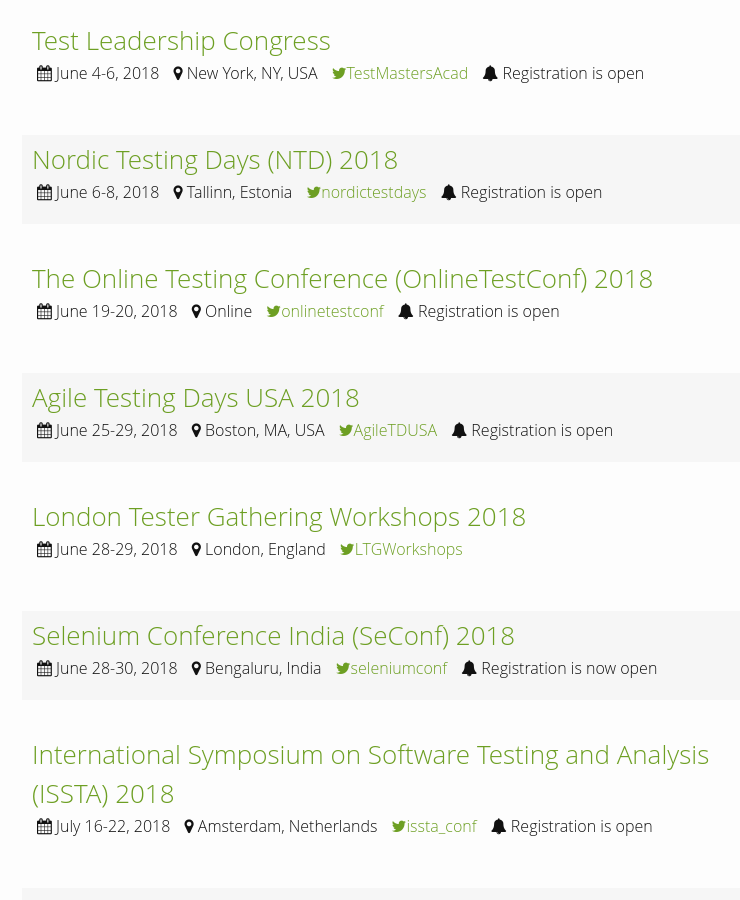
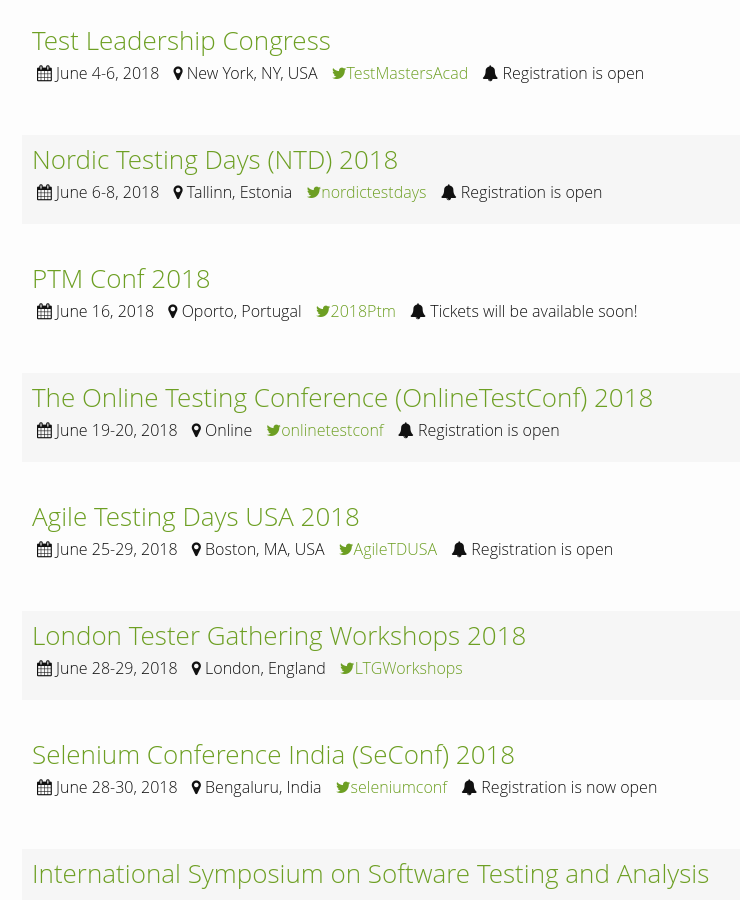
Before and after one commit to TestingConferences/testingconferences.github.io, a Jekyll site: the page built from index.html, in a window 1280 px wide and 900 px high, scrolled down 862 px. Shown: the whole window, without its empty margins (248-988 px from the left). Built offline with Jekyll 4.4.1, drawn with Linux system fonts in a browser that asks for light colours.

Commit message:
Update current.yml

```diff
--- a/_data/current.yml
+++ b/_data/current.yml
@@ -52,6 +52,14 @@
   url: http://nordictestingdays.eu/
   twitter: nordictestdays
   status: Registration is open
+
+- name: PTM Conf 2018
+  location: Oporto, Portugal
+  dates: "June 16, 2018"
+  url: https://ptmconf.com
+  twitter: 2018Ptm
+  facebook: https://www.facebook.com/PTMConf/
+  status: Tickets will be available soon!
 
 - name: The Online Testing Conference (OnlineTestConf) 2018
   location: Online
```
